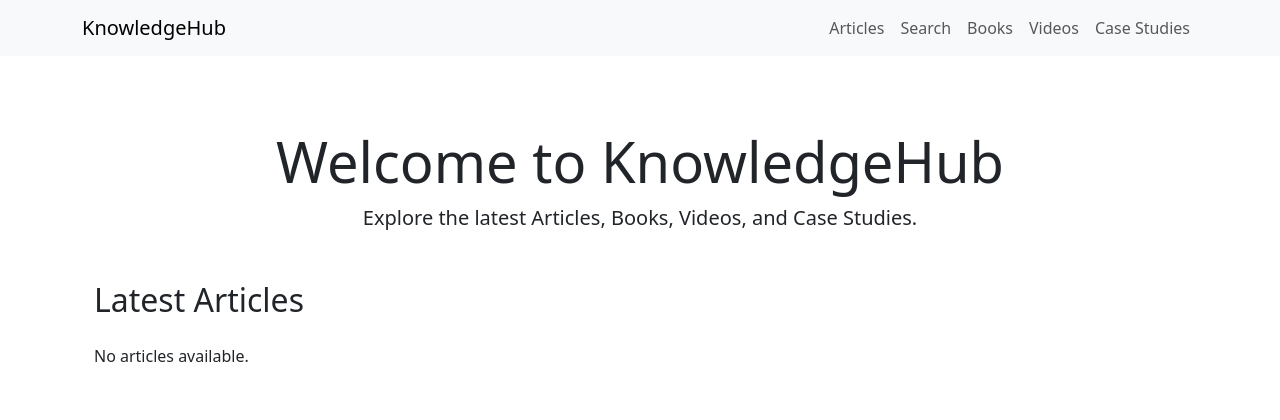
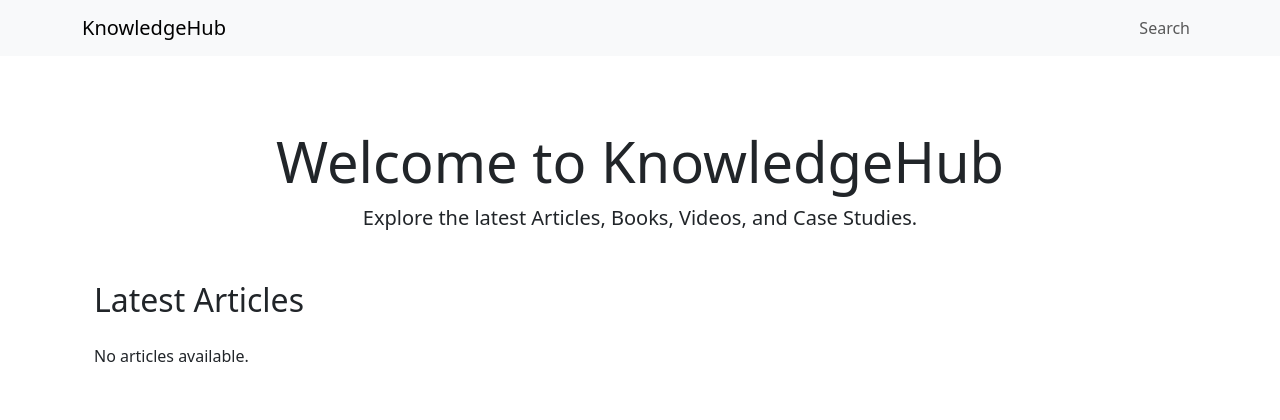
Before and after one commit to ZakariyeNor/search_half_filter, a Django app: template knowledgehub/templates/knowledgehub/home.html in a window 1280 px wide. Shown: the top 420 px of the page. Run offline with Django 5.2, Linux system fonts and the light colour scheme; the template is opened without the code that fills it, so the values that code supplies are empty; some libraries are stand-ins or nearby versions.

Commit message:
Fix the nav

```diff
--- a/templates/base.html
+++ b/templates/base.html
@@ -30,19 +30,7 @@
             <div class="collapse navbar-collapse" id="navbarNav">
                 <ul class="navbar-nav ms-auto">
                     <li class="nav-item">
-                        <a class="nav-link" href="#">Articles</a>
-                    </li>
-                    <li class="nav-item">
-        <a class="nav-link" href="{% url 'knowledgehub:search' %}">Search</a>
-    </li>
-                    <li class="nav-item">
-                        <a class="nav-link" href="#">Books</a>
-                    </li>
-                    <li class="nav-item">
-                        <a class="nav-link" href="#">Videos</a>
-                    </li>
-                    <li class="nav-item">
-                        <a class="nav-link" href="#">Case Studies</a>
+                        <a class="nav-link" href="{% url 'knowledgehub:search' %}">Search</a>
                     </li>
                 </ul>
 
```
